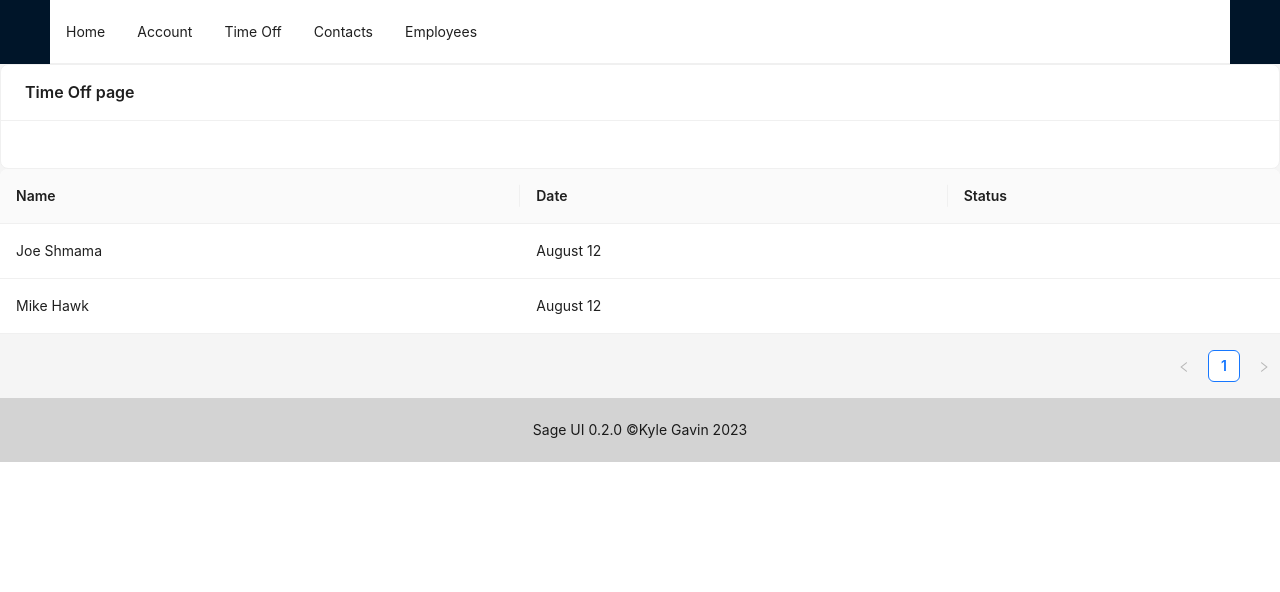
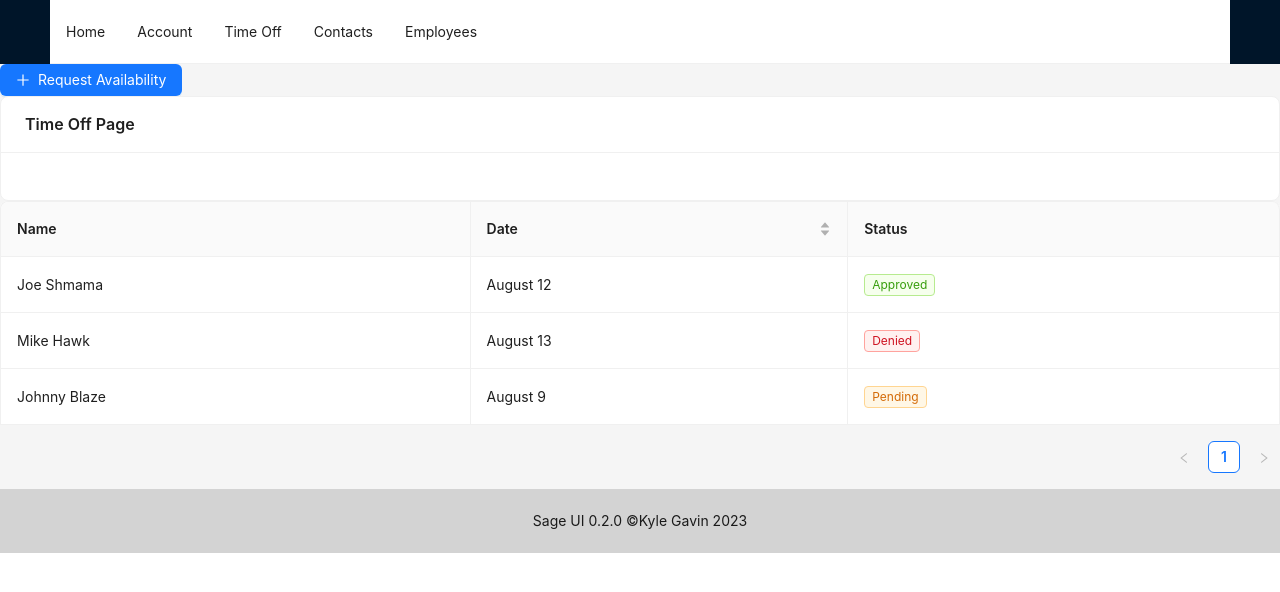
Before and after one commit to kylegav/sage, a React (Create React App) app: page /timeoff in a window 1280 px wide. Shown: the top 592 px of the page. Built offline with nearby package versions, Linux system fonts and the light colour scheme.

Commit message:
Added a button for availability requests. Updated the tags to properly render. Updated Date sorter to properly sort.

```diff
--- a/src/Modules/TimeOff/index.js
+++ b/src/Modules/TimeOff/index.js
@@ -2,6 +2,7 @@ import React, { useState } from 'react';
 import { PlusOutlined } from '@ant-design/icons';
 import {
     Card,
+    Button,
     Space,
     Table,
     Tag,
@@ -17,25 +18,18 @@ const columns = [
         title: 'Date',
         dataIndex: 'date',
         key: 'date',
+        sorter: (a,b) => new Date(a.date) - new Date(b.date),
     },
     {
+        //Use column.shouldCellUpdate to update status tag
         title: 'Status',
         dataIndex: 'status',
         key: 'status',
-        render:(_, { tags }) => (
+        render:(status) => (
             <>
-                {tags?.map((tag) => {
-                        let color = tag === 'Available' ? 'geekblue' : 'green';
-                        if (tag === 'Denied') {
-                            color = 'volcano';
-                        }
-                        return (
-                            <Tag color={color} key={tag}>
-                                {tag.toUpperCase()}
-                            </Tag>
-                        );
-                    }
-                )}
+                {status === 'Approved' && <Tag color='green'>{status}</Tag>}
+                {status === 'Denied' && <Tag color='red'>{status}</Tag>}
+                {status === 'Pending' && <Tag color='orange'>{status}</Tag>}
             </>
         ),
     },
@@ -43,23 +37,44 @@ const columns = [
 
 const data = [
     {
-        name: "Joe Shmama",
-        date: "August 12",
-        status: "Available",
+        name: 'Joe Shmama',
+        date: 'August 12',
+        status: 'Approved',
     },
     {
-        name: "Mike Hawk",
-        date: "August 12",
-        status: "Denied",
+        name: 'Mike Hawk',
+        date: 'August 13',
+        status: 'Denied',
+    },
+    {
+        name: 'Johnny Blaze',
+        date: 'August 9',
+        status: 'Pending',
+    },
+]
+
+const TimeOff = () => {
+    const [loading, setLoading] = useState(false)
+    const onButtonClick=(e)=>{
+        console.log('Button clicked')
+        setLoading(true)
+        setTimeout(() => {
+            setLoading(false)
+        }, 2000);
     }
-]
-const TimeOff = () => {
     return (
         <>
-            <Card title={"Time Off page"}/>
+            <Button
+                type='primary'
+                loading={loading}
+                icon={<PlusOutlined />}
+                onClick={onButtonClick}
+                >Request Availability</Button>
+            <Card title={"Time Off Page"}/>
             <Table
                 dataSource={data}
                 columns={columns}
+                bordered
                 ></Table>
         </>
     )
```
